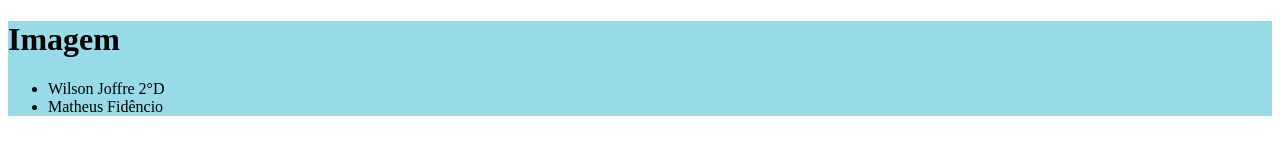
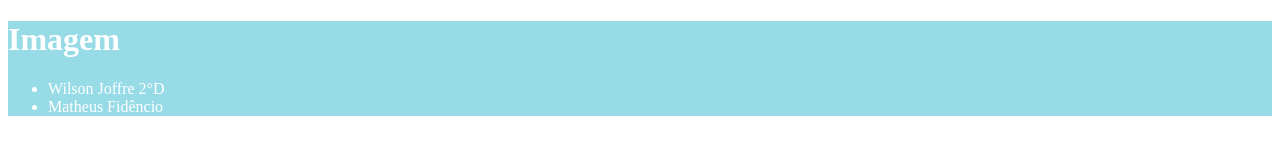
Before and after one commit to YoungNyckolei/Whatsapp_2, a plain HTML site: page index.html in a window 1280 px wide. Drawn offline with Linux system fonts and the light colour scheme.

Commit message:
fufufufufu

```diff
--- a/style.css
+++ b/style.css
@@ -6,4 +6,5 @@
 }
 .cabecalho{
     background-color: var(--cor-fundo);
+    color: var(--cor-fontes);
 }
```
